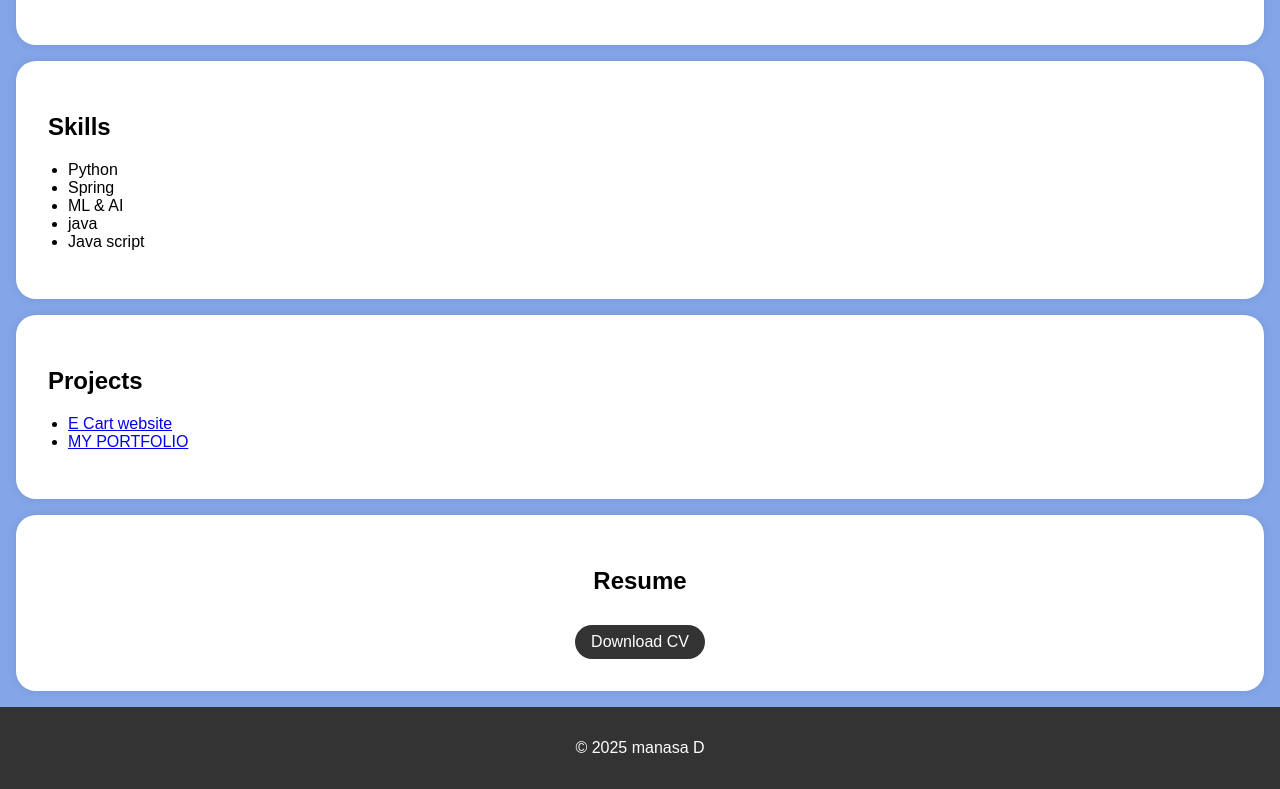
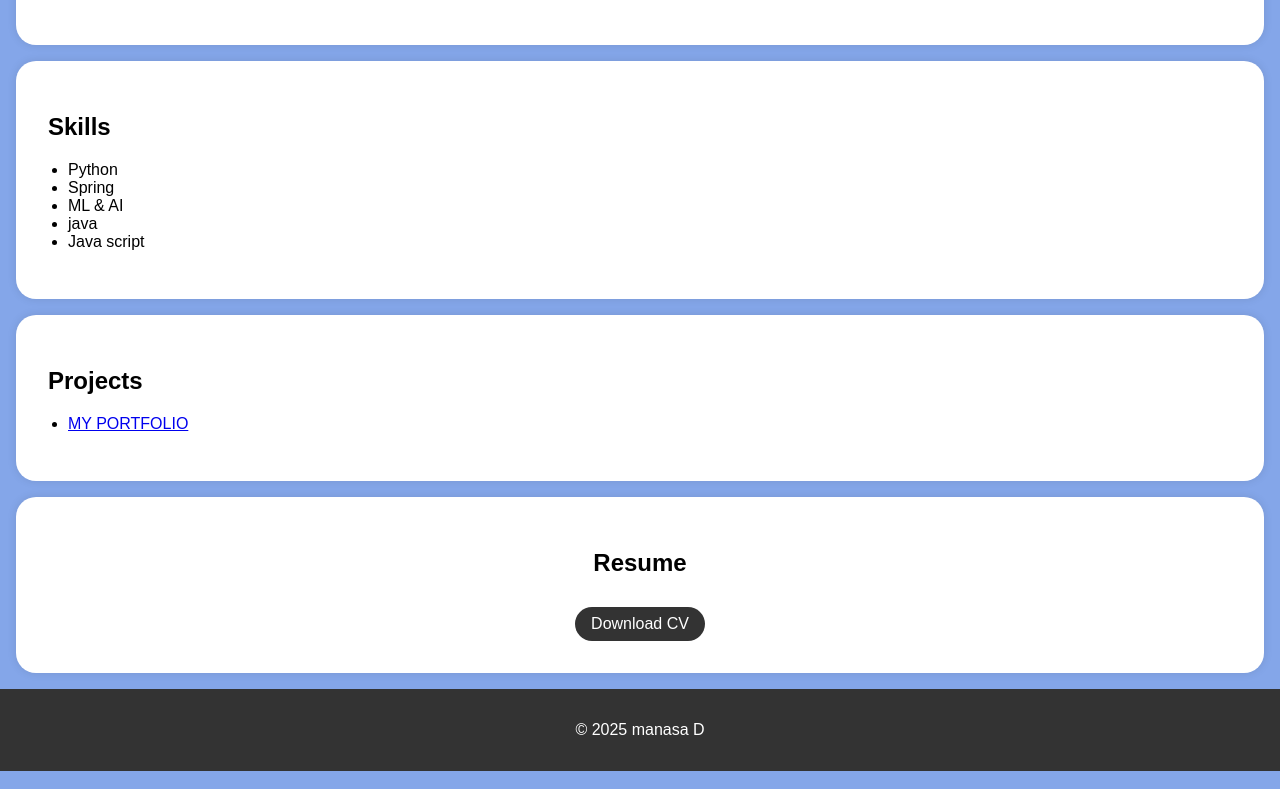
Before and after one commit to manasa427/digital-portfolio-, a plain HTML site: page index.html in a window 1280 px wide. Shown: the part 567-1356 px from the top of the page. Drawn offline with Linux system fonts and the light colour scheme.

Commit message:
Update index.html

```diff
--- a/index.html
+++ b/index.html
@@ -152,7 +152,7 @@
         <div class="section-content">
             <h2>Projects</h2>
             <ul>
-                <li><a href="#">E Cart website</a></li>
+
                 <li><a href="#">MY PORTFOLIO</a></li>
 
             </ul>
```
